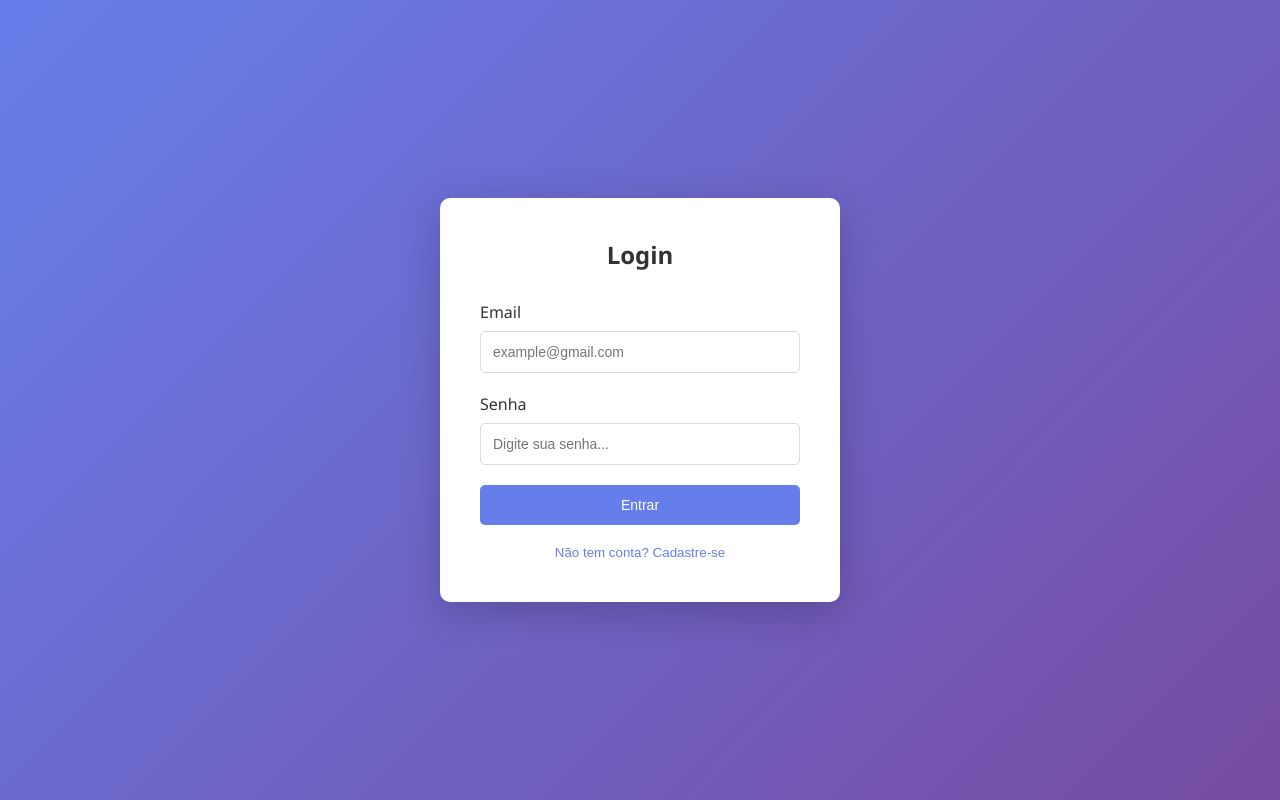
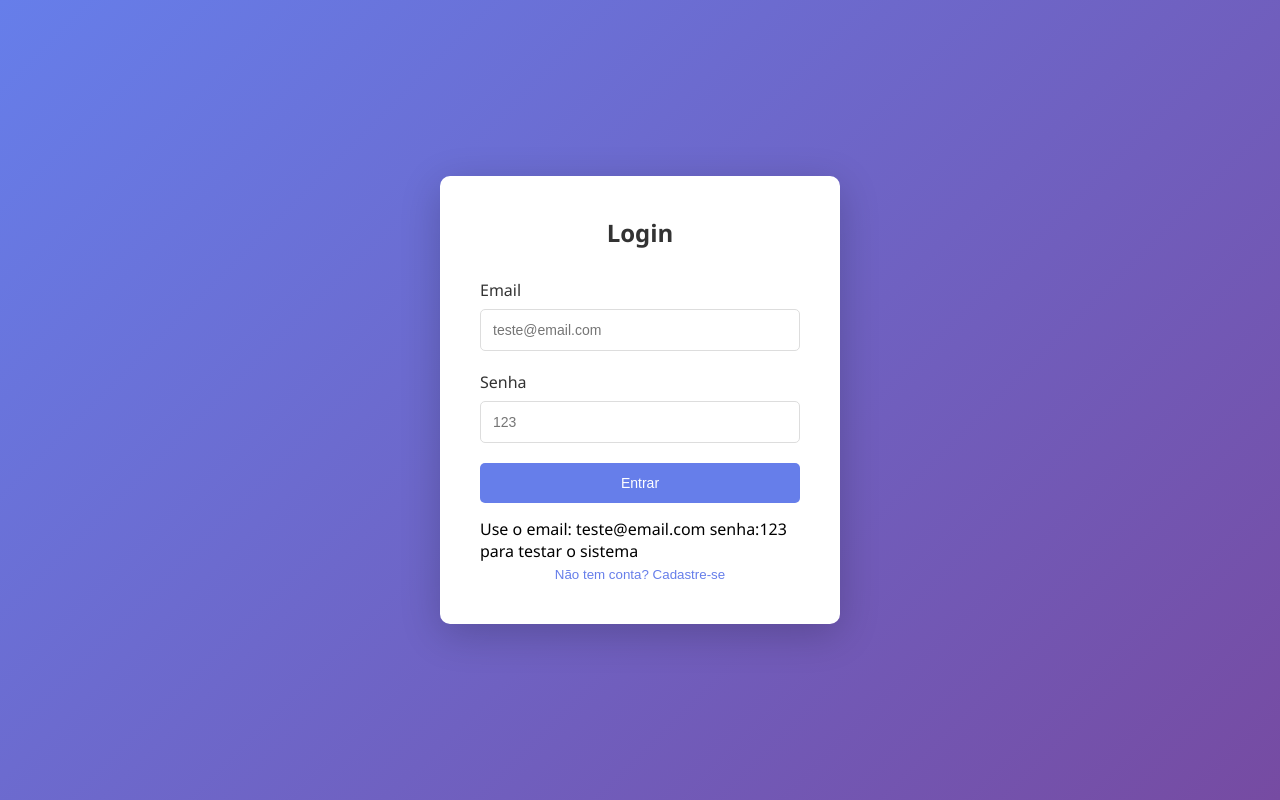
Before and after one commit to karython/Gestao_financeira, a plain HTML site: page index.html in a window 1280 px wide. Drawn offline with nearby package versions, Linux system fonts and the light colour scheme.

Commit message:
incluindo dados de teste

```diff
--- a/index.html
+++ b/index.html
@@ -771,17 +771,18 @@
                             </div>
                             <div class="form-group">
                                 <label>Email</label>
-                                <input type="email" id="email" required placeholder="example@gmail.com">
+                                <input type="email" id="email" required placeholder="teste@email.com">
                             </div>
                             <div class="form-group">
                                 <label>Senha</label>
-                                <input type="password" id="password" required placeholder="Digite sua senha...">
+                                <input type="password" id="password" required placeholder="123">
                             </div>
                             <div id="errorMessage" style="color: red; margin-bottom: 10px; display: none;"></div>
                             <button type="submit" class="btn" style="width: 100%; margin-bottom: 15px;">
                                 <span id="submitText">Entrar</span>
                             </button>
                         </form>
+                        <p>Use o email: teste@email.com senha:123 para testar o sistema</p>
                         <button id="toggleMode" style="background: none; border: none; color: #667eea; cursor: pointer; width: 100%; text-align: center;">
                             Não tem conta? Cadastre-se
                         </button>
```
